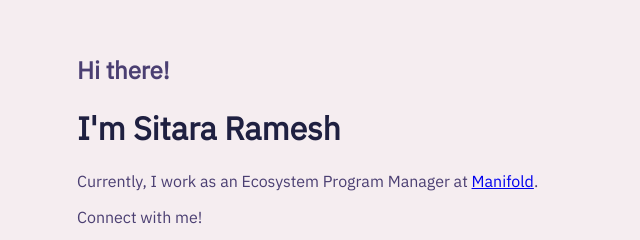
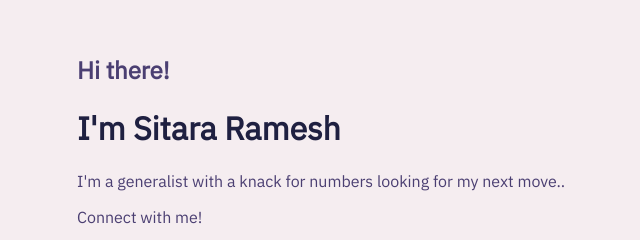
Before and after one commit to sitararamesh/sitararamesh.github.io, a plain HTML site: page index.html in a window 1280 px wide. Shown: the part 202-442 px from the top of the page, without its empty margins (307-947 px from the left). Drawn offline with Linux system fonts and the light colour scheme.

Commit message:
Update index.html

```diff
--- a/index.html
+++ b/index.html
@@ -33,7 +33,7 @@
 	<body>
 		<h2>Hi there!</h2>
 		<h1>I'm Sitara Ramesh</h1>
-		<p>Currently, I work as an Ecosystem Program Manager at <a href="https://manifold.co/">Manifold</a>.</p>
+		<p>I'm a generalist with a knack for numbers looking for my next move.</a>.</p>
 		<p>Connect with me!</p>
 		<div>
 			<a href="https://www.linkedin.com/in/sitararamesh/"><img src='linkedin.png' height="20px" width="20px" /></a>
```
